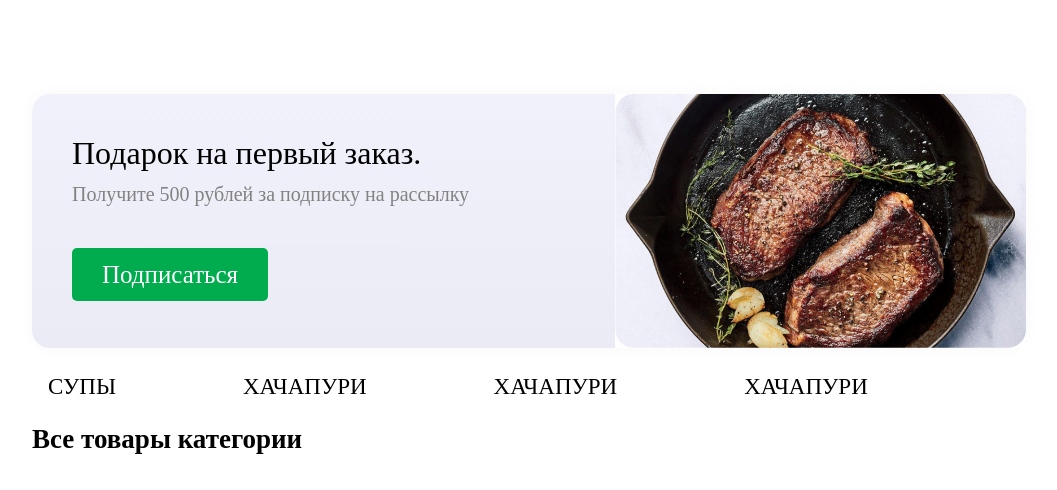
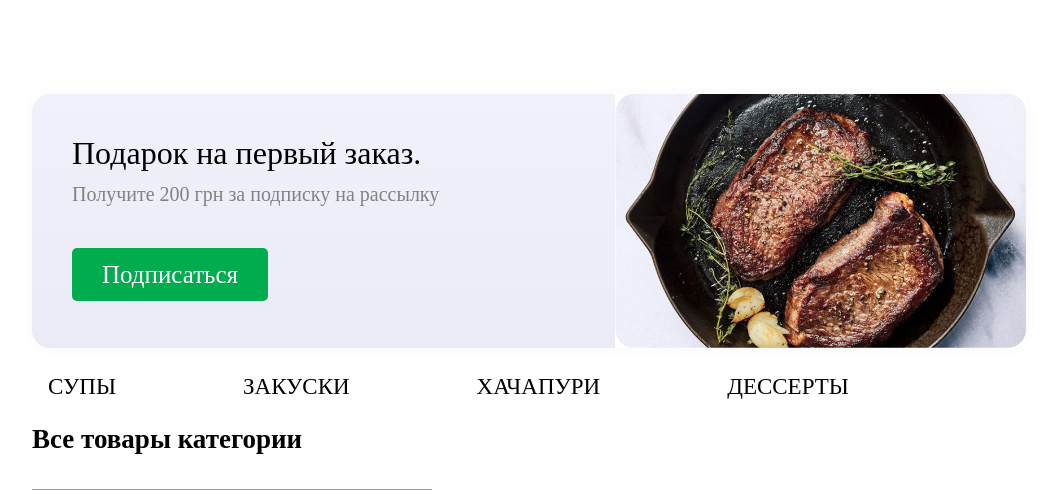
Before and after one commit to farbantis/pirosmani, a Django app: page / in a window 1280 px wide. Shown: the part 365-855 px from the top of the page, without its empty margins (111-1168 px from the left). Run offline with Django 4.2, Linux system fonts and the light colour scheme; data that the repository does not hold is empty; grey boxes are pictures that could not be loaded.

Commit message:
minor changes

```diff
--- a/cafe/templates/cafe/base.html
+++ b/cafe/templates/cafe/base.html
@@ -83,10 +83,10 @@
     {% endblock %}
 </section>
 
-<section class="paginator">
-    {% block paginator %}
-    {% endblock %}
-</section>
+{#<section class="paginator">#}
+{#    {% block paginator %}#}
+{#    {% endblock %}#}
+{#</section>#}
 
 <section class="video">
     {% block video %}
--- a/cafe/templates/cafe/cart.html
+++ b/cafe/templates/cafe/cart.html
@@ -91,7 +91,7 @@ const csrftoken = getToken('csrftoken');
             <div class="coupon">
                 <div class="coupon_title">Промокод</div>
                 <div class="coupon_data">
-                    <input class="coupon_data_input"></input>
+                    <input class="coupon_data_input"/>
                     <button class="coupon_data_confirm">Подтвердить</button>
                 </div>
             </div>
--- a/cafe/templates/cafe/menu.html
+++ b/cafe/templates/cafe/menu.html
@@ -7,13 +7,13 @@
               СУПЫ
             </div>
             <div class="slider__item">
-              ХАЧАПУРИ
+              ЗАКУСКИ
             </div>
             <div class="slider__item">
               ХАЧАПУРИ
             </div>
             <div class="slider__item">
-              ХАЧАПУРИ
+              ДЕССЕРТЫ
             </div>
           </div>
         </div>
--- a/cafe/templates/cafe/promo.html
+++ b/cafe/templates/cafe/promo.html
@@ -7,7 +7,7 @@
     </div>
     <div class="promo-text-content">
       <p>
-        Получите 500 рублей за подписку на рассылку
+        Получите 200 грн за подписку на рассылку
       </p>
     </div>
     <button class="promo-text-btn">
--- a/cafe/urls.py
+++ b/cafe/urls.py
@@ -17,7 +17,8 @@ urlpatterns = [
     path('cafe/update-cart/', update_cart, name='update-cart'),
     path('cafe/cart/', cart, name='cart'),
     path('cafe/<str:group>/', main_page, name='main_page'),
+    path('cafe/product/<slug:slug>/', ProductDetailView.as_view(), name='product_detail'),
     path('', main_page, name='main_page'),
     # path('<str:group>', main_page, name='main_page'),
-    path('cafe/product/<slug:slug>/', ProductDetailView.as_view(), name='product_detail'),
+
 ]
```
